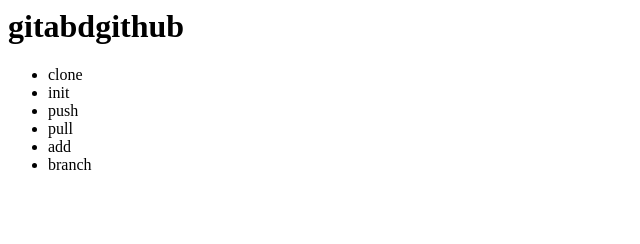
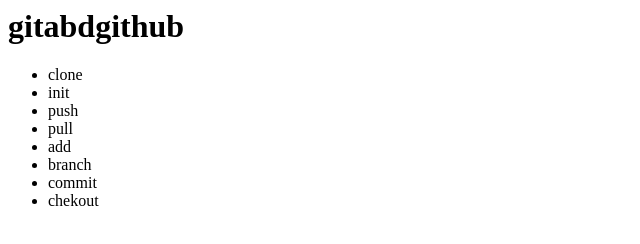
Before and after one commit to Yonas9/common09, a plain HTML site: page index.html in a window 1280 px wide. Shown: the whole page, without its empty margins (0-640 px from the left). Drawn offline with Linux system fonts and the light colour scheme.

Commit message:
index updated

```diff
--- a/index.html
+++ b/index.html
@@ -15,6 +15,8 @@
             <li>pull</li>
             <li>add</li>
             <li>branch</li>
+            <li>commit</li>
+            <li>chekout</li>
         </ul>
     </div>
 </body>
```
